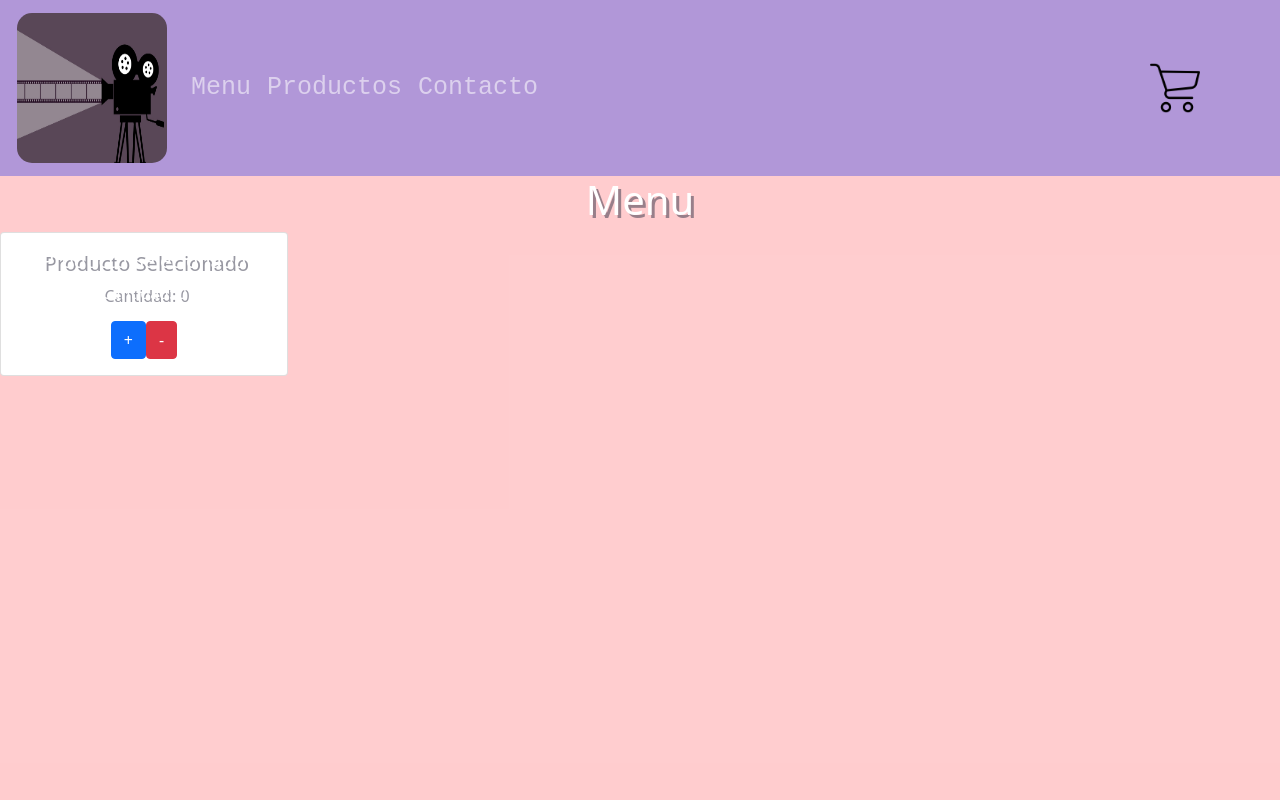
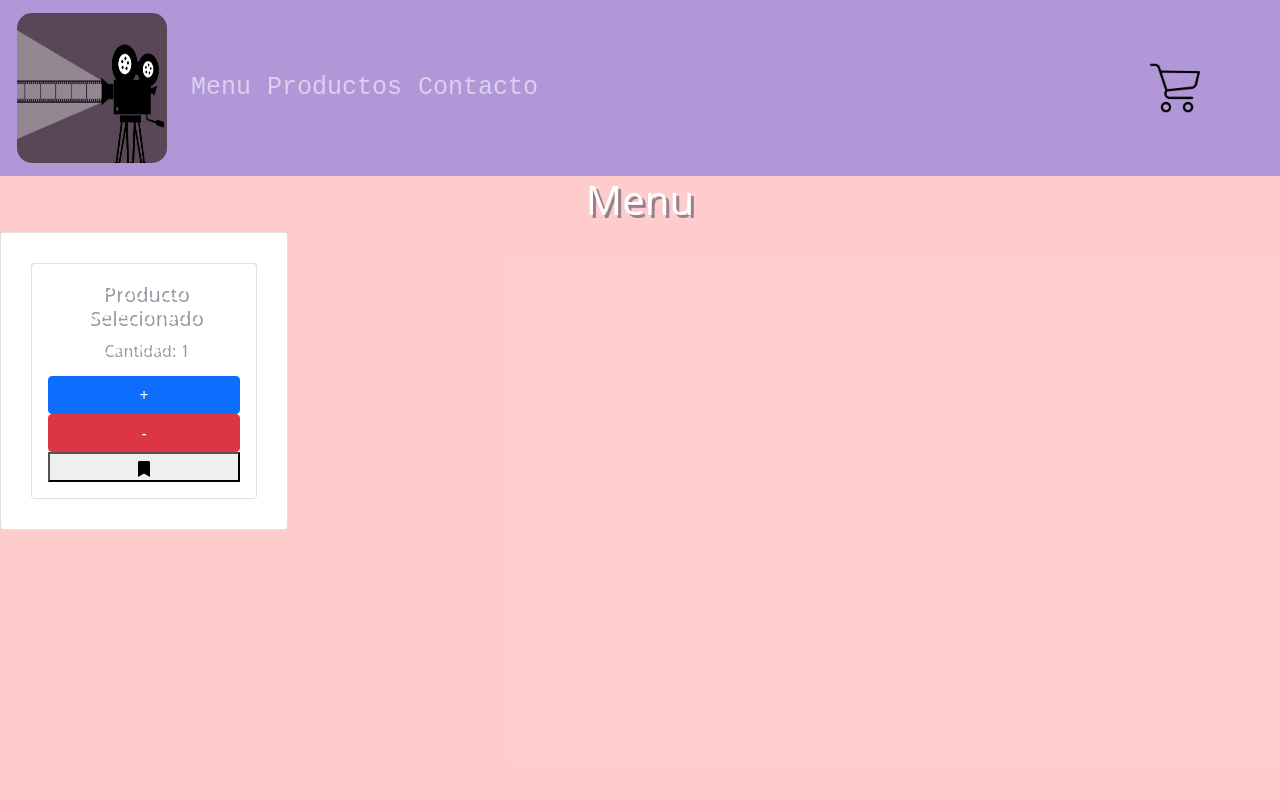
Before and after one commit to walter404/proyecto-movie-react, a React (Create React App) app in the folder movies-react/: page / in a window 1280 px wide. Shown: the top 800 px of the page. Built offline with nearby package versions, Linux system fonts and the light colour scheme.

Commit message:
itemcount

```diff
--- /dev/null
+++ b/movies-react/src/componentes/ItemCount/ItemCount.css
@@ -0,0 +1,3 @@
+.card{
+    padding: 30px;
+}
--- a/movies-react/src/componentes/ItemCount/ItemCount.js
+++ b/movies-react/src/componentes/ItemCount/ItemCount.js
@@ -1,9 +1,10 @@
 import  { useState } from 'react'
-
+import './ItemCount.css';
+import { FaBookmark } from "react-icons/fa";
 import {Card, Button, } from 'react-bootstrap'
 
-const ItemCount = () => {
-    const [cont, setCont] = useState(0)
+const ItemCount  = ({onAdd}) => {
+    const [cont, setCont] = useState(1)
     const stock = 10
     function crementar(){
         if (cont < stock){
@@ -20,15 +21,21 @@ const ItemCount = () => {
         else{
         alert('Por favor agrege un producto para poder eliminar')}
     }
+
+    function addToCart () {
+        onAdd(cont)
+    }
+
   return (
     <div>
-      <Card style={{ width: '18rem' }}>
+      <Card style={{ width: '18rem'}}>
 
-            <Card.Body>
+            <Card.Body className='card'>
                 <Card.Title>Producto Selecionado</Card.Title>
                 <Card.Text>Cantidad: {cont}</Card.Text>
-                <Button variant="primary" onClick={crementar} >+</Button>
-                <Button variant="danger" onClick={decrementar}>-</Button>
+                <Button className='boton-cre' variant="primary" onClick={crementar} >+</Button>
+                <Button className='boton-decre' variant="danger" onClick={decrementar}>-</Button>
+                <button className='guardado' onClick={addToCart} ><FaBookmark/></button>
             </Card.Body>
         </Card>
     </div>
--- a/movies-react/src/componentes/layauts/navBar.js
+++ b/movies-react/src/componentes/layauts/navBar.js
@@ -4,7 +4,7 @@ import { Fragment } from "react";
 
 
 import {Navbar, Nav, Container} from "react-bootstrap";
-import { Outlet, Link } from "react-router-dom";
+import {Outlet, Link} from "react-router-dom";
 import CartWidget from "../CartWidget/CartWidget";
 import ItemCount from "../ItemCount/ItemCount";
 import imagen from "./movi.jpg";
@@ -15,7 +15,7 @@ const NavBarMovies = () => {
     return(
 <>
     <Navbar className="navBg" variant="dark" expand="lg">
-          <Container>
+        <Container>
             <Navbar.Brand as={Link} to="/" > <img className="logo" src={imagen} alt="Logo"/> </Navbar.Brand>
               <Navbar.Toggle aria-controls="basic-navbar-nav" />
                 <Navbar.Collapse id="basic-navbar-nav">
@@ -33,8 +33,9 @@ const NavBarMovies = () => {
 
         <section>
             <Outlet></Outlet>
-            <ItemCount/>
+            <ItemCount onAdd={(cont)=>console.log(`${cont} unidades agregada del carrito`)}/>
         </section>
+
 
 </>
     )
```
Also changed, not shown: movies-react/src/App.js (+4 -3 lines), movies-react/src/App.css (line endings or trailing spaces).
